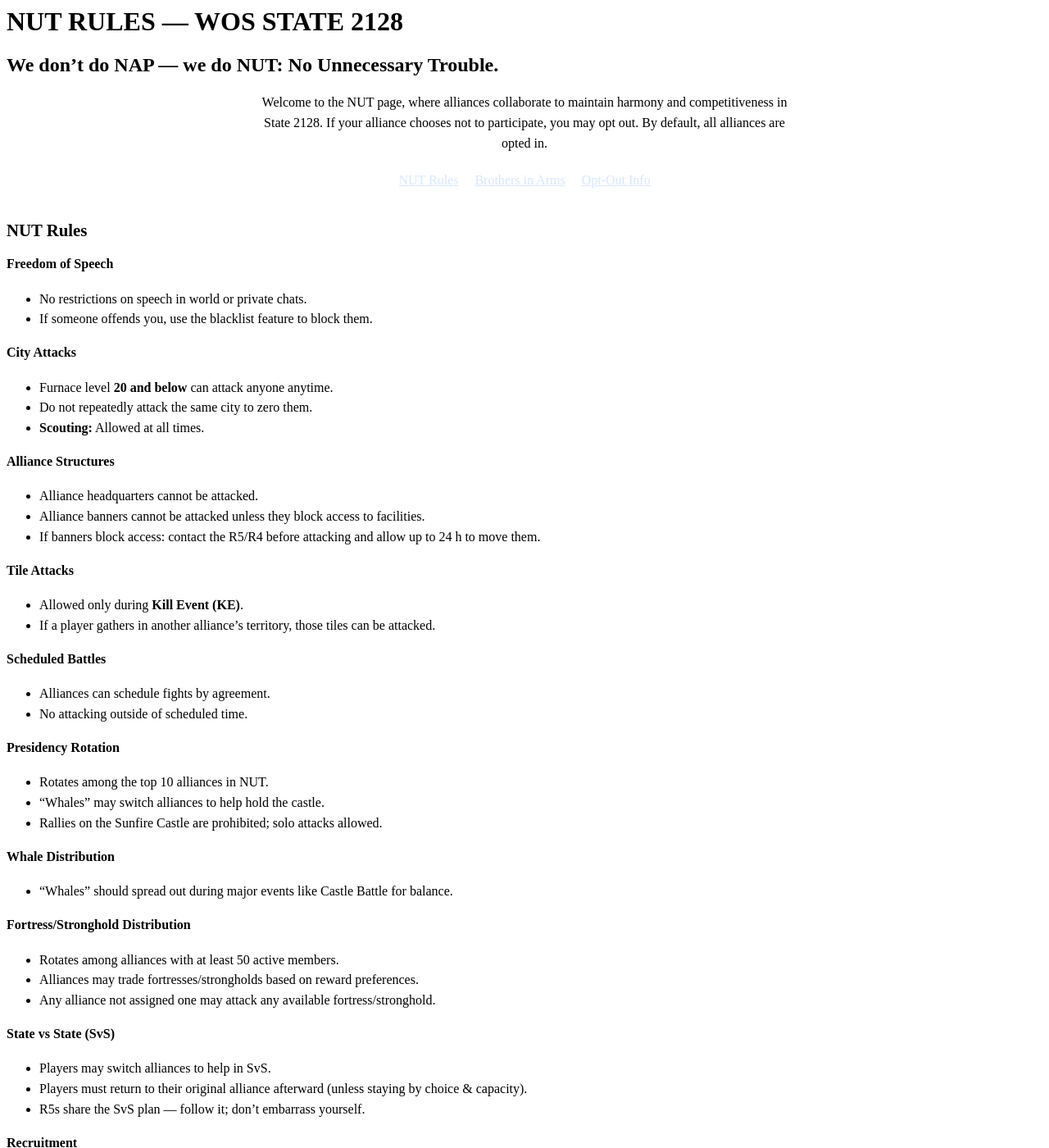
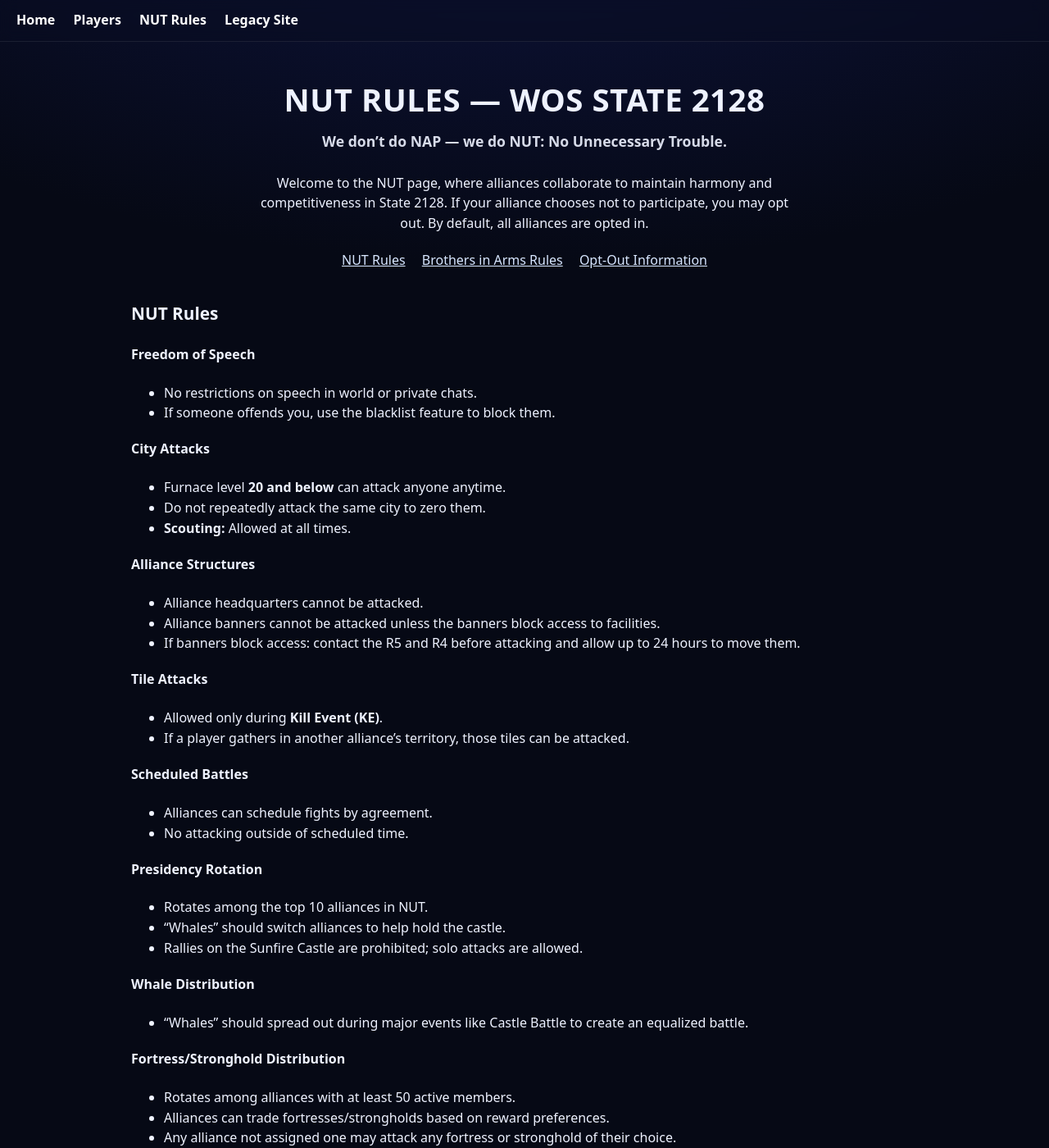
Before and after one commit to whaleslaughter-ux/WOS-State-2128, a Jekyll site: the page nut-rules.html, which Jekyll copies as it is, in a window 1280 px wide and 1400 px high. Shown: the whole window at 82% size. Built offline with Jekyll 4.4.1, drawn with Linux system fonts in a browser that asks for light colours; some of the changed text lies outside the part shown.

Commit message:
Update nut-rules.html

```diff
--- a/nut-rules.html
+++ b/nut-rules.html
@@ -1,29 +1,38 @@
----
-layout: default
-title: NUT Rules — WOS State 2128
-subtitle: We don’t do NAP — we do NUT: No Unnecessary Trouble.
----
+<!DOCTYPE html>
+<html lang="en">
+<head>
+  <meta charset="utf-8" />
+  <meta name="viewport" content="width=device-width, initial-scale=1" />
+  <title>NUT Rules — WOS State 2128</title>
+  <style>
+    *{box-sizing:border-box}
+    body{
+      margin:0; color:#eef2ff;
+      font:16px/1.6 ui-sans-serif,system-ui,-apple-system,Segoe UI,Inter,Roboto,"Noto Sans",Arial;
+      background: radial-gradient(1100px 560px at 50% -10%, #1a2147 0%, #0b1030 42%, #060915 100%);
+    }
+    .wrap{width:min(1000px,95%); margin:0 auto; padding:40px 20px}
+    header{text-align:center; margin-bottom:1.5rem}
+    header h1{margin:0 0 .4rem; font-size:clamp(1.4rem,1.8vw + 1rem,2.4rem); letter-spacing:.5px; text-transform:uppercase}
+    header h2{margin:0; font-size:1.1rem; font-weight:600; opacity:.9}
+    .intro{max-width:650px;margin:1rem auto 2rem;line-height:1.55;text-align:center}
+    .intro nav a{display:inline-block;margin:.25rem .5rem;color:#d8e7ff;text-decoration:underline}
+    .intro nav a:hover{color:#fff;text-decoration:none}
+    h3{margin-top:2rem; font-size:1.3rem}
+    h4{margin-top:1.2rem}
+    ul{line-height:1.55; margin-top:.4rem}
+    a{color:#a5b4ff;text-decoration:underline} a:hover{color:#fff;text-decoration:none}
+    footer{text-align:center; margin:2rem 0; opacity:.75}
+  </style>
+</head>
+<body>
+  <!-- shared nav -->
+  <div id="nav-placeholder"></div>
+  <script>
+    fetch('/nav.html').then(r=>r.text()).then(h=>{document.getElementById('nav-placeholder').innerHTML=h});
+  </script>
 
-<style>
-  .intro {
-    max-width: 650px;
-    margin: 1rem auto 2rem;
-    line-height: 1.55;
-    text-align: center;
-  }
-  .intro nav a {
-    display: inline-block;
-    margin: .25rem .5rem;
-    color: #d8e7ff;
-    text-decoration: underline;
-  }
-  .intro nav a:hover { color: #fff; text-decoration: none; }
-
-  h3 { margin-top: 2rem; font-size: 1.3rem; }
-  h4 { margin-top: 1.2rem; }
-  ul  { line-height: 1.55; margin-top: .4rem; }
-</style>
-
+  <div class="wrap" id="main">
     <header>
       <h1>NUT RULES — WOS STATE 2128</h1>
       <h2>We don’t do NAP — we do NUT: No Unnecessary Trouble.</h2>
@@ -31,15 +40,13 @@ subtitle: We don’t do NAP — we do NUT: No Unnecessary Trouble.
 
     <div class="intro">
       <p>
-    Welcome to the NUT page, where alliances collaborate to maintain harmony
-    and competitiveness in State 2128.
-    If your alliance chooses not to participate, you may opt out.
-    By default, all alliances are opted in.
+        Welcome to the NUT page, where alliances collaborate to maintain harmony and competitiveness in State 2128.
+        If your alliance chooses not to participate, you may opt out. By default, all alliances are opted in.
       </p>
       <nav aria-label="Quick links">
         <a href="#rules">NUT Rules</a>
-    <a href="#bia">Brothers in Arms</a>
-    <a href="#opt">Opt-Out Info</a>
+        <a href="#bia">Brothers in Arms Rules</a>
+        <a href="#opt">Opt-Out Information</a>
       </nav>
     </div>
 
@@ -62,8 +69,8 @@ subtitle: We don’t do NAP — we do NUT: No Unnecessary Trouble.
       <h4>Alliance Structures</h4>
       <ul>
         <li>Alliance headquarters cannot be attacked.</li>
-    <li>Alliance banners cannot be attacked unless they block access to facilities.</li>
-    <li>If banners block access: contact the R5/R4 before attacking and allow up to 24 h to move them.</li>
+        <li>Alliance banners cannot be attacked unless the banners block access to facilities.</li>
+        <li>If banners block access: contact the R5 and R4 before attacking and allow up to 24 hours to move them.</li>
       </ul>
 
       <h4>Tile Attacks</h4>
@@ -81,68 +88,66 @@ subtitle: We don’t do NAP — we do NUT: No Unnecessary Trouble.
       <h4>Presidency Rotation</h4>
       <ul>
         <li>Rotates among the top 10 alliances in NUT.</li>
-    <li>“Whales” may switch alliances to help hold the castle.</li>
-    <li>Rallies on the Sunfire Castle are prohibited; solo attacks allowed.</li>
+        <li>“Whales” should switch alliances to help hold the castle.</li>
+        <li>Rallies on the Sunfire Castle are prohibited; solo attacks are allowed.</li>
       </ul>
 
       <h4>Whale Distribution</h4>
       <ul>
-    <li>“Whales” should spread out during major events like Castle Battle for balance.</li>
+        <li>“Whales” should spread out during major events like Castle Battle to create an equalized battle.</li>
       </ul>
 
       <h4>Fortress/Stronghold Distribution</h4>
       <ul>
         <li>Rotates among alliances with at least 50 active members.</li>
-    <li>Alliances may trade fortresses/strongholds based on reward preferences.</li>
-    <li>Any alliance not assigned one may attack any available fortress/stronghold.</li>
+        <li>Alliances can trade fortresses/strongholds based on reward preferences.</li>
+        <li>Any alliance not assigned one may attack any fortress or stronghold of their choice.</li>
       </ul>
 
       <h4>State vs State (SvS)</h4>
       <ul>
-    <li>Players may switch alliances to help in SvS.</li>
-    <li>Players must return to their original alliance afterward (unless staying by choice & capacity).</li>
-    <li>R5s share the SvS plan — follow it; don’t embarrass yourself.</li>
+        <li>Players can switch alliances to help in SvS.</li>
+        <li>Players must return to their original alliance afterward (unless staying by choice and there is space).</li>
+        <li>R5s will share the plan for SvS — follow the plan.</li>
       </ul>
 
       <h4>Recruitment</h4>
       <ul>
-    <li>World chat and PM recruitment is always allowed.</li>
-    <li>If members leave, it’s a leadership issue, not a recruitment problem.</li>
-    <li>No retaliation against alliances that recruit from others.</li>
+        <li>World chat and private message recruitment is always allowed.</li>
+        <li>If members leave, it’s a leadership or alliance issue, not a recruitment problem.</li>
+        <li>No retaliation against alliances that recruit from another.</li>
       </ul>
 
       <h4>Facilities</h4>
       <ul>
         <li>All facilities are free-for-all.</li>
         <li>No blocking alliances from “touching” facilities.</li>
-    <li>No alliance should control more than one of the same facility type at once
-      (e.g. two Lv1 Tech Facilities don’t stack — share it).</li>
+        <li>No alliance should control more than one of the same facility type at the same time (buffs don’t stack).</li>
       </ul>
     </section>
 
     <section id="bia">
       <h3>Brothers in Arms Rules</h3>
-  <p>
-    Brothers in Arms is a two-day PvP event where alliances battle by attacking enemy cities & troops.
-    Earn points by killing or severely injuring troops; rewards depend on individual and alliance ranks.
-    Coordinate offense & defense while protecting your own resources.
-  </p>
+      <p>Brothers in Arms is a two-day PvP event. Earn points by killing or severely injuring troops; rewards are based on ranks.</p>
       <ul>
-    <li><strong>Shield or Fight:</strong> If you don’t want to participate, shield up. Stay in your alliance territory.</li>
-    <li><strong>City Attacks:</strong> Max <strong>2 attacks per city</strong>; if it’s burning, move on.</li>
+        <li><strong>Shield or Fight:</strong> If you don’t want to participate, shield up. Stay in alliance territory.</li>
+        <li><strong>City Attacks:</strong> Max <strong>2 attacks per city</strong>. If a city is burning, move on.</li>
         <li><strong>Alliance Structures:</strong> HQs and banners are off-limits.</li>
         <li><strong>Tile Combat:</strong> Resource tiles are fair game.</li>
-    <li><strong>No Facility/Bear Interference:</strong> Don’t attack alliances during facility or bear fights.</li>
-    <li><strong>Team Strategy:</strong> Group attacks OK within limits.</li>
-    <li><strong>Respect Weaker Players:</strong> Attack only within ±3 Furnace levels.</li>
+        <li><strong>No Facility/Bear Interference:</strong> Don’t attack during facility battles or bear fights.</li>
+        <li><strong>Team Strategy Allowed:</strong> Organized group attacks are fine within limits.</li>
+        <li><strong>Respect Weaker Players:</strong> Only attack within ±3 Furnace levels.</li>
       </ul>
     </section>
 
     <section id="opt">
       <h3>Opt-Out Information</h3>
-  <p>
-    Alliances may opt out of NUT by notifying the leadership council.
-    Opting out removes NUT protection — others may engage freely.
-    Make sure it fits your alliance goals first.
-  </p>
+      <p>If your alliance opts out of NUT, you won’t be protected by these rules and others may engage freely. Make sure this aligns with your goals.</p>
     </section>
+
+    <footer>&copy; 2025 WOS State 2128 — Site created &amp; maintained by
+      <a href="https://whaleslaughter.com" target="_blank" rel="noopener" style="color:#fff;text-decoration:underline;">WHALESLAUGHTER</a>.
+    </footer>
+  </div>
+</body>
+</html>
```
Lines whose indentation alone changed are shown as unchanged.
